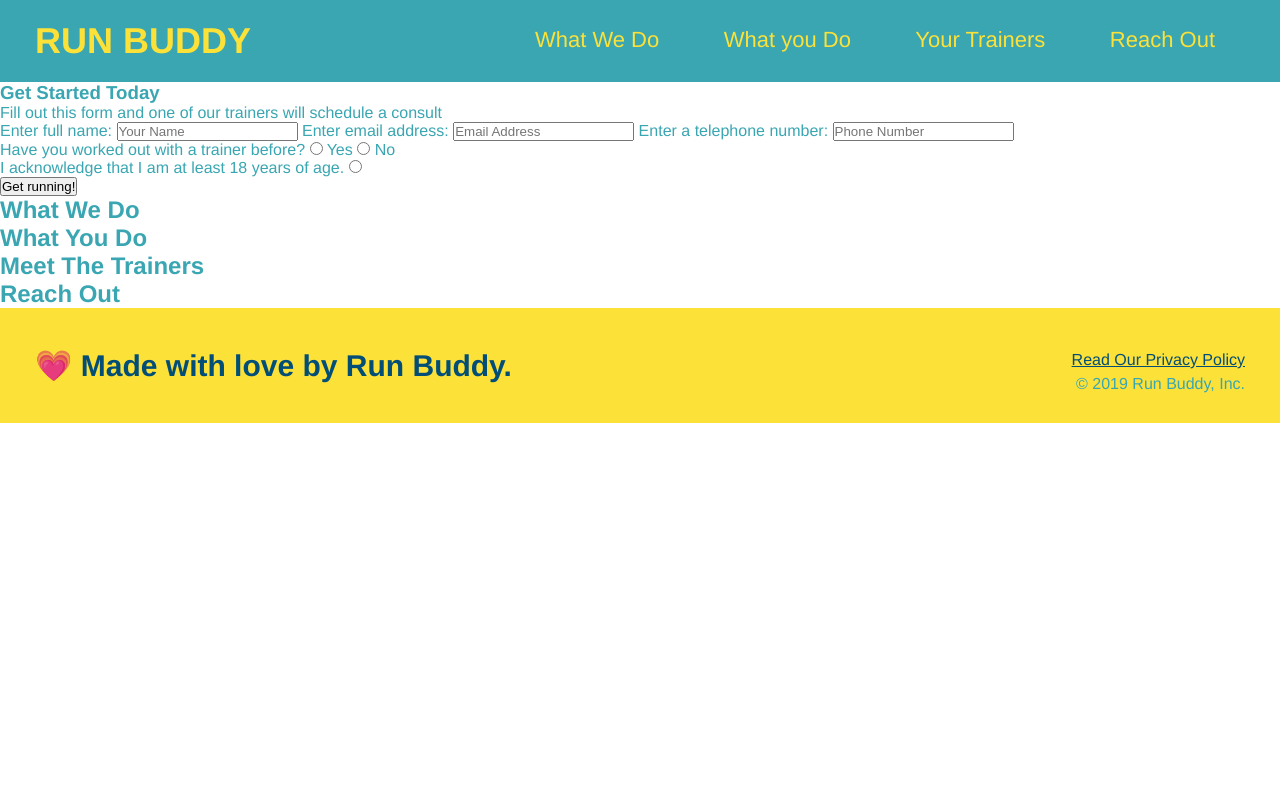
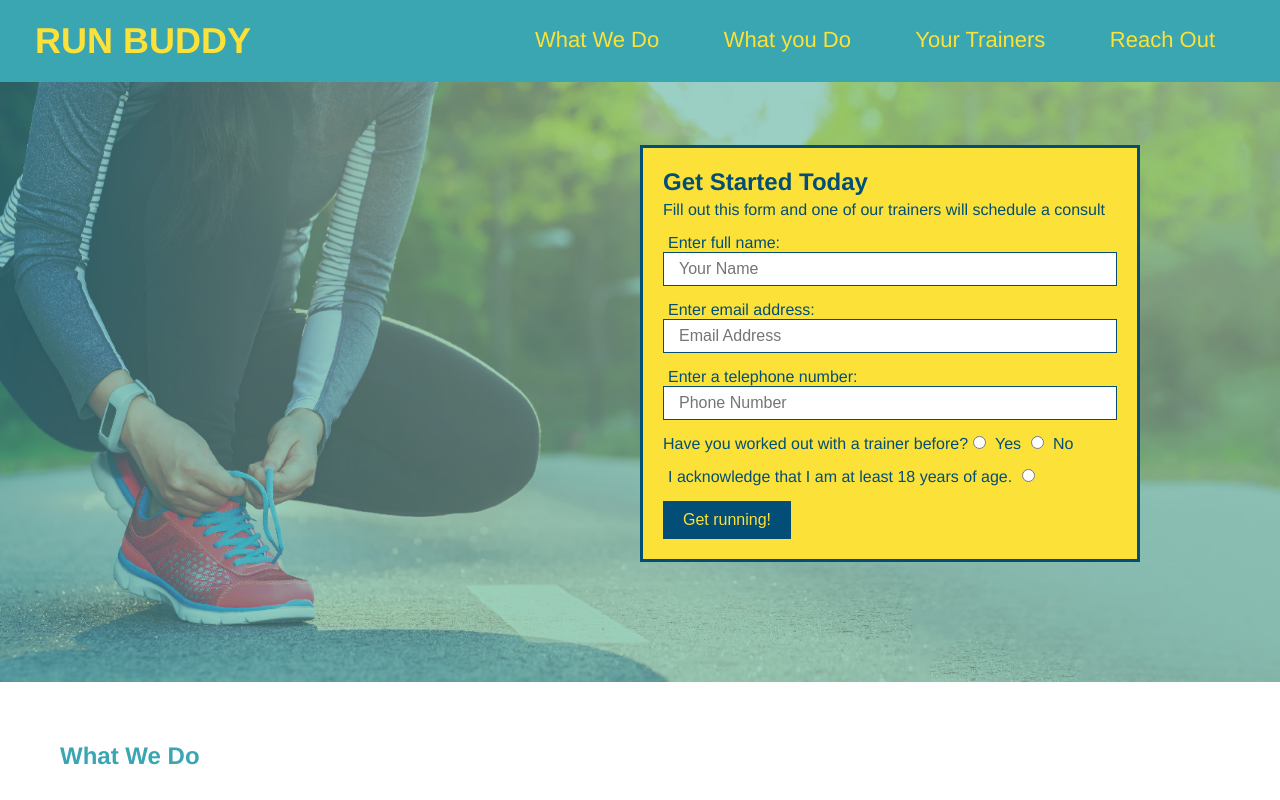
Before and after one commit to SteelingLight/run-buddy, a plain HTML site: page index.html in a window 1280 px wide. Shown: the top 800 px of the page. Drawn offline with Linux system fonts and the light colour scheme.

Commit message:
hero styling

```diff
--- a/assets/css/style.css
+++ b/assets/css/style.css
@@ -43,6 +43,61 @@
     font-size: 22px;
 }
 
+section {
+    padding: 60px;
+}
+
+.hero {
+    background-image: url("../images/hero-bg.jpg");
+    height: 600px;
+    background-size: cover;
+    background-position: center;
+    position: relative;
+}
+
+.hero-form {
+    background-color: #fce138;
+    color: #024e76;
+    width: 500px;
+    padding: 20px;
+    border: solid 3px #024e76;
+    position: absolute;
+    bottom: 120px;
+    right: 140px;
+
+}
+
+.hero-form h3 {
+    margin: 0px;
+    font-size: 24px;
+}
+
+.hero-form p {
+    margin: 5px 0 15px 0;
+}
+
+.form-input {
+    border: 1px solid #024e76;
+    display: block;
+    padding: 7px 15px;
+    font-size: 16px;
+    color: #024e76;
+    width: 100%;
+    margin-bottom: 15px;
+}
+
+.hero-form label {
+    margin: 0 5px;
+}
+
+button {
+    background-color: #024e76;
+    color: #fce138;
+    padding: 10px 20px;
+    border: none;
+    font-size: 16px;
+}
+
 footer {
     background-color: #fce138;
     width: 100%;
--- a/index.html
+++ b/index.html
@@ -33,17 +33,17 @@
         </header>
 
         <!-- hero/jumbotron -->
-        <section>
-            <div>
+        <section class="hero">
+            <div class="hero-form">
                 <h3>Get Started Today</h3>
                 <p>Fill out this form and one of our trainers will schedule a consult</p>
                 <form>
                     <label for="name">Enter full name:</label>
-                    <input type="text" placeholder="Your Name" name="name" id="name" />
+                    <input class="form-input" type="text" placeholder="Your Name" name="name" id="name" />
                     <label for="email">Enter email address:</label>
-                    <input type="email" placeholder="Email Address" name="email" id="email" />
+                    <input class="form-input" type="email" placeholder="Email Address" name="name" id="email" />
                     <label for="Phone Number">Enter a telephone number:</label>
-                    <input type="tel" placeholder="Phone Number" name="Phone Number" id="Phone Number" />
+                    <input class="form-input" type="tel" placeholder="Phone Number" name="name" id="Phone Number" />
                     <p>
                         Have you worked out with a trainer before?
                         <input type="radio" name="trainer-confirm" id="trainer-yes" />
```
Also changed, not shown: assets/images/hero-bg.jpg (added).
